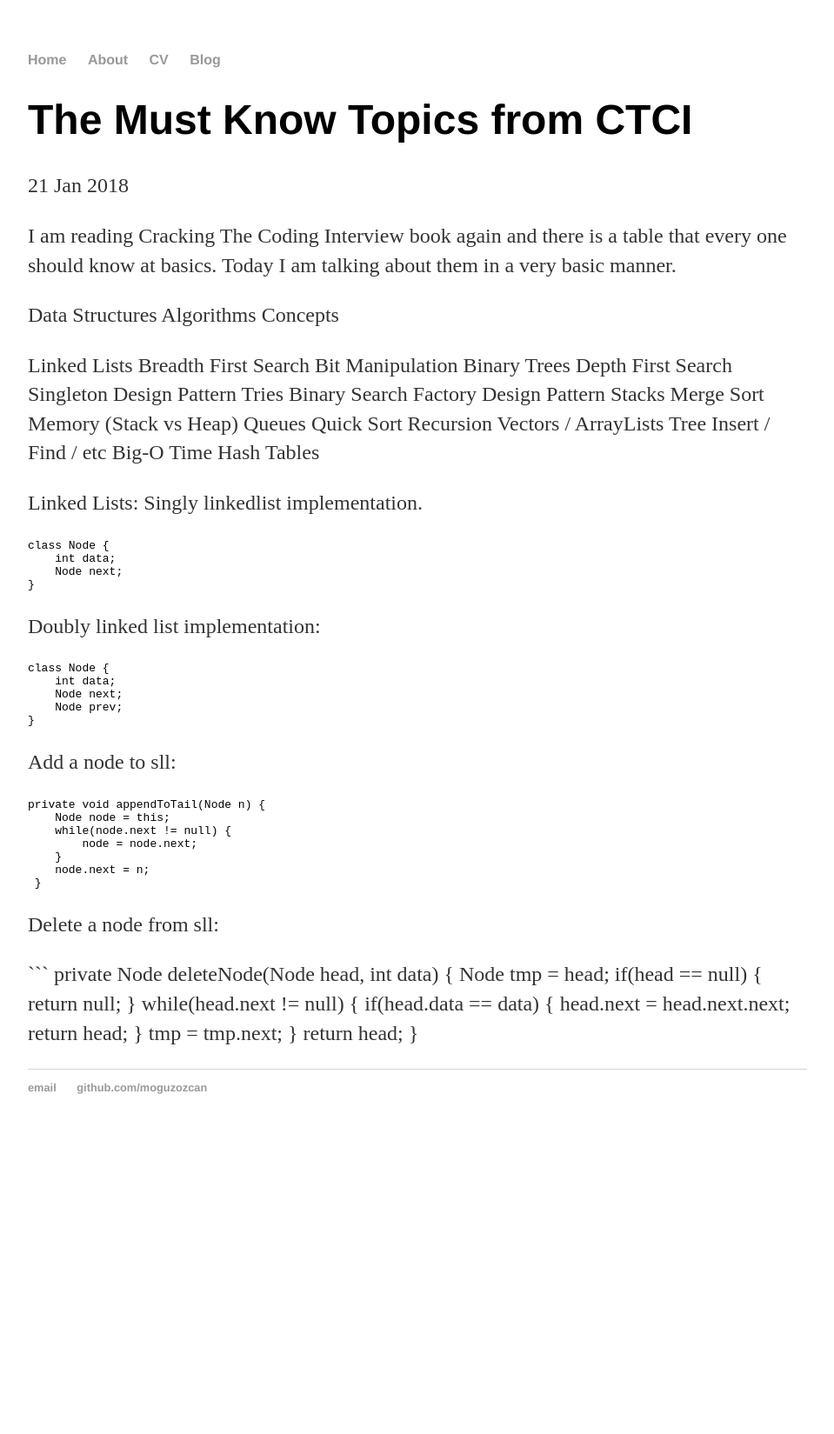
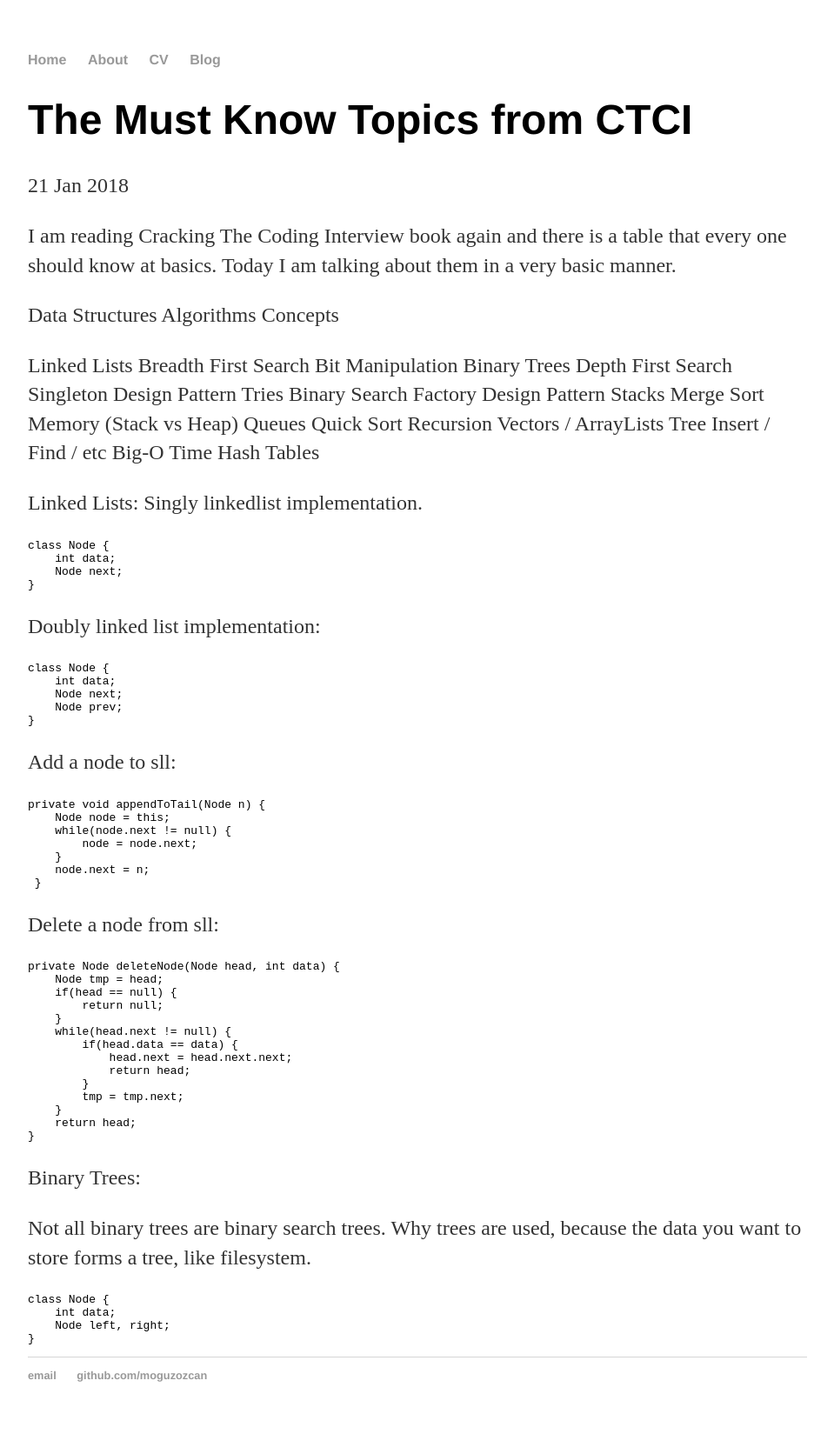
Before and after one commit to moguzozcan/moguzozcan.github.io, a Jekyll site: the page built from _posts/2018-01-21-The-Must-Know-Topics-from-CTCI.md, in a window 1280 px wide. Shown: the whole page at 87% size, without its empty margins (160-1119 px from the left). Built offline with Jekyll 4.4.1, drawn with Linux system fonts in a browser that asks for light colours; before the commit the page ends 1318 px from its top, so only the background shows below that.

Commit message:
Update 2018-01-21-The-Must-Know-Topics-from-CTCI.md

````diff
--- a/_posts/2018-01-21-The-Must-Know-Topics-from-CTCI.md
+++ b/_posts/2018-01-21-The-Must-Know-Topics-from-CTCI.md
@@ -64,3 +64,15 @@ private Node deleteNode(Node head, int data) {
     }
     return head;
 }
+```
+
+Binary Trees:
+
+Not all binary trees are binary search trees. Why trees are used, because the data you want to store forms a tree, like filesystem.
+
+```
+class Node {
+    int data;
+    Node left, right;
+}
+```
````
